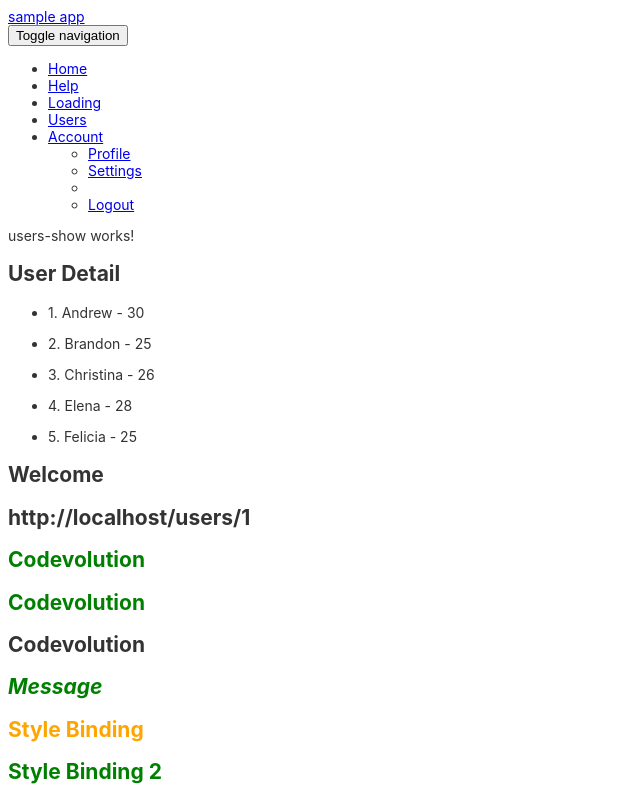
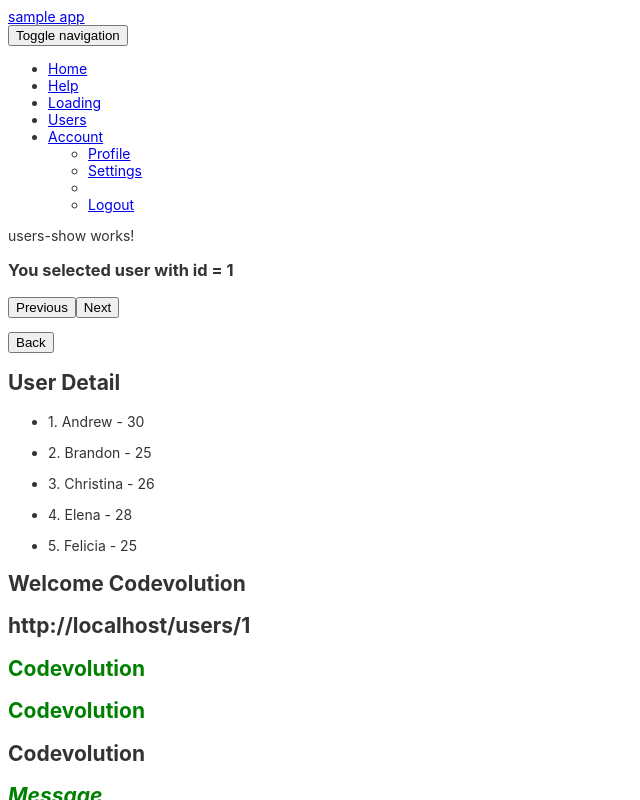
Before and after one commit to sonhle9/sample-app-angular, an Angular app: page /users/1 in a window 1280 px wide. Shown: the top 800 px of the page, without its empty margins (0-640 px from the left). Built offline with nearby package versions, Linux system fonts and the light colour scheme.

Commit message:
get user id Route Parameters

```diff
--- a/src/app/app-routing.module.ts
+++ b/src/app/app-routing.module.ts
@@ -25,6 +25,8 @@ const routes: Routes = [
   { path: "login", component: SessionsNewComponent },
   { path: "users/:id/:follow", component: UsersShowFollowComponent },
   { path: '**', component: PageNotFoundComponent },  // Wildcard route for a 404 page
+  // Angular Tutorial - 24 - Wildcard Route and Redirecting Routes
+  // ng g c PageNotFound -t -s for inline template and style
 ];
 
 @NgModule({
--- a/src/app/users-index/users-index.component.html
+++ b/src/app/users-index/users-index.component.html
@@ -1,6 +1,13 @@
 <p>users-index works!</p>
-<h2>User List</h2>
+<h2>Pagination</h2>
 <h3>{{errorMsg}}</h3>
-<ul *ngFor="let user of users">
-  <li>{{user.name}}</li>
+
+<ul className="users" *ngFor="let user of users; index as i">
+  <li>
+    <img alt={{user.name}} className="gravatar" src="https://secure.gravatar.com/avatar/bebfcf57d6d8277d806a9ef3385c078d?s=50" />
+    <a routerLink="/users/{{user.id}}" routerLinkActive="active">{{user.name}}</a>
+    | <a ngif="users.length > 0" href="/users/{{user.id}}" (click)="removeUser(i, user.id)">delete</a>
+  </li>
 </ul>
+
+<h2>Pagination</h2>
--- a/src/app/users-index/users-index.component.ts
+++ b/src/app/users-index/users-index.component.ts
@@ -14,6 +14,7 @@ export class UsersIndexComponent implements OnInit {
 
   ngOnInit() {
     this.getUsers();
+    console.log(this.users);
   }
 
   getUsers(): void {
@@ -22,4 +23,26 @@ export class UsersIndexComponent implements OnInit {
                    error => this.errorMsg = error);;
   }
 
+  removeUser = (index:any, userid:any) => {
+    let sure = window.confirm("Are you sure?");
+    if (sure === true) {
+      console.log("remove User index:"+index+" id:"+userid);
+      // axios
+      //   .delete(
+      //     'https://railstutorialapi.herokuapp.com/api/users/'+userid, { withCredentials: true }
+      //   )
+      //   .then(response => {
+      //     if (response.data.flash) {
+      //       const newUsers = [...users];
+      //       newUsers.splice(index, 1);
+      //       setUsers(newUsers);
+      //       flashMessage(...response.data.flash);
+      //     }
+      //   })
+      //   .catch(error => {
+      //     console.log(error)
+      //   });
+    }
+  };
+
 }
--- a/src/app/users-show/users-show.component.html
+++ b/src/app/users-show/users-show.component.html
@@ -1,4 +1,13 @@
 <p>users-show works!</p>
+<h3>You selected user with id = {{userId}}</h3>
+<p>
+  <button (click)="goPrevious()">Previous</button>
+  <button (click)="goNext()">Next</button>
+</p>
+
+<div>
+  <button (click)="gotoUsers()">Back</button>
+</div>
 <h2>User Detail</h2>
 <h3>{{errorMsg}}</h3>
 <ul *ngFor="let user of users">
--- a/src/app/users-show/users-show.component.ts
+++ b/src/app/users-show/users-show.component.ts
@@ -1,5 +1,6 @@
 import { Component, OnInit } from '@angular/core';
 import { Router, ActivatedRoute, ParamMap } from '@angular/router';
+// Angular Tutorial - 25 - Route Parameters Get ID
 
 @Component({
   selector: 'app-users-show',
@@ -34,11 +35,18 @@ export class UsersShowComponent implements OnInit {
   public greeting = "";
   constructor(
     private route: ActivatedRoute,
+    private router: Router
   ) {}
-
+  public userId:any;
   ngOnInit() {
-    this.route.queryParams.subscribe(params => {
-      this.name = params['name'];
+    // this.route.queryParams.subscribe(params => {
+    //   this.name = params['name'];
+    // });
+    //let id = parseInt(this.route.snapshot.paramMap.get('id'));
+    this.route.paramMap.subscribe((params: ParamMap) => {
+      let id = parseInt(params.get('id') || "");
+      this.userId = id;
+      console.log(params)
     });
   }
 
@@ -52,4 +60,18 @@ export class UsersShowComponent implements OnInit {
   logMessage(value:any){
     console.log(value)
   }
+  goPrevious() {
+    let previousId = this.userId - 1;
+    this.router.navigate(['/users', previousId]);
+  }
+  goNext() {
+    let nextId = this.userId + 1;
+    this.router.navigate(['/users', nextId]);
+  }
+
+  gotoUsers() {
+    let selectedId = this.userId ? this.userId : null;
+    //this.router.navigate(['/users', {id: selectedId}]);
+    this.router.navigate(['../', { id: selectedId }], { relativeTo: this.route });
+  }
 }
```
